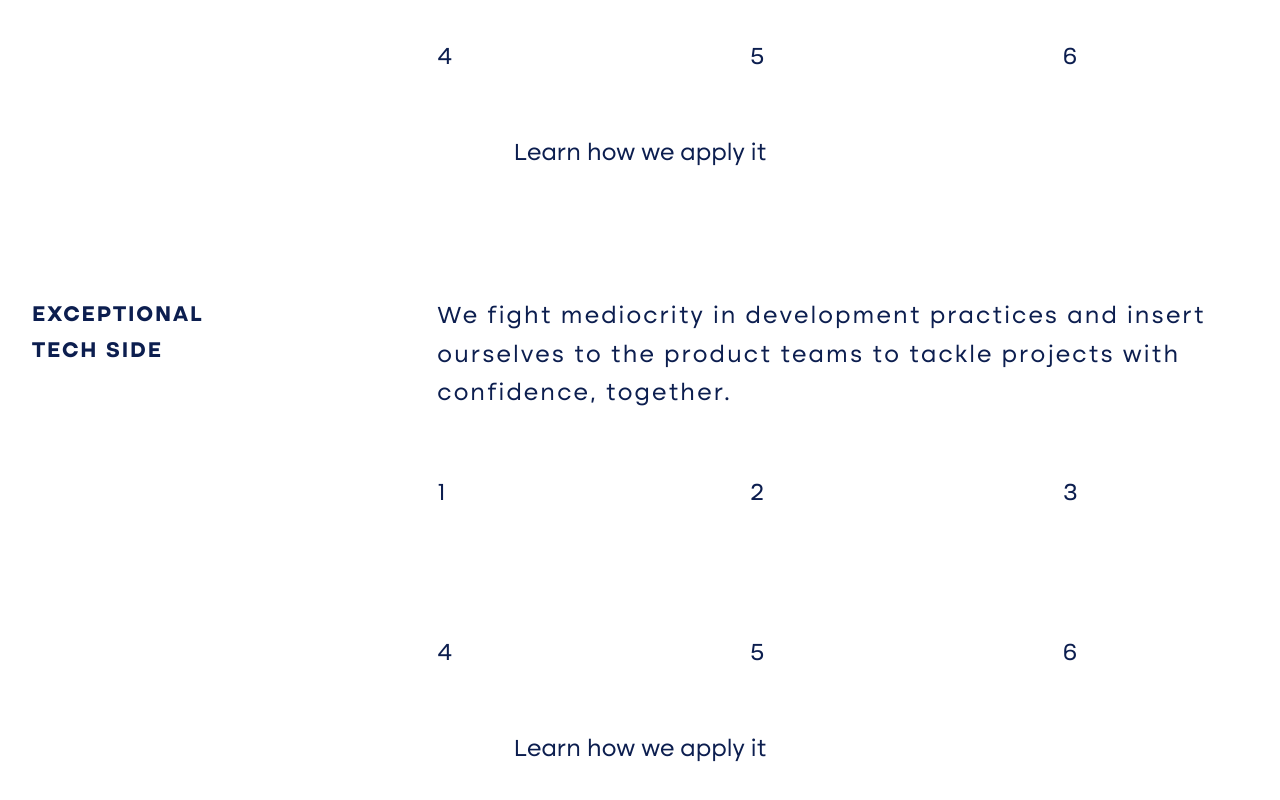
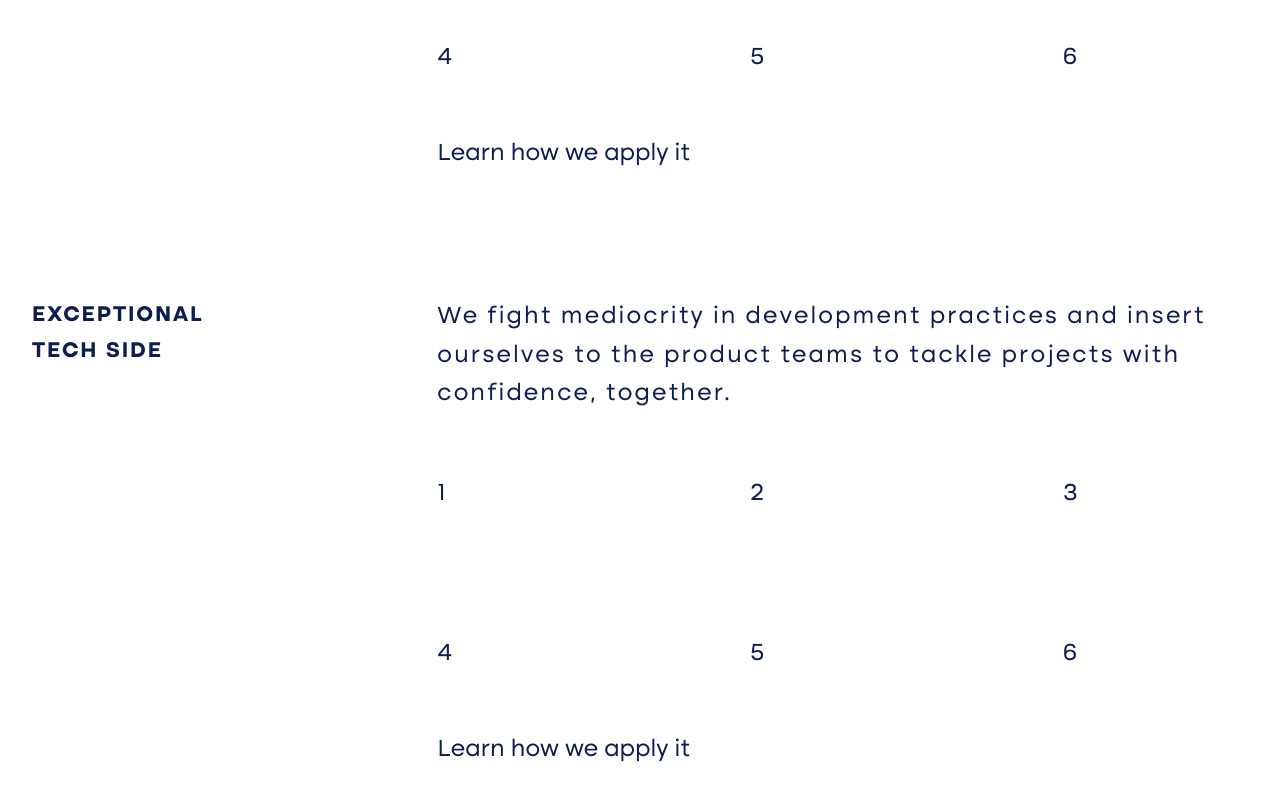
Before and after one commit to rareagency/rare.fi, a Next.js app: page / in a window 1280 px wide. Shown: the part 4060-4860 px from the top of the page. Built offline with nearby package versions, Linux system fonts and the light colour scheme; a small style sheet from the web is missing.

Commit message:
Fix button links

```diff
--- a/components/Company/FeatureBox.tsx
+++ b/components/Company/FeatureBox.tsx
@@ -37,12 +37,13 @@ const FeatureBox = () => {
           <div>6</div>
         </div>
       </div>
-      <Button
-        className="mt-16 row-start-3 col-start-4 col-span-2 md:row-start-4 md:col-start-2 md:col-span-full"
-        kind="secondary"
-      >
-        <Link href="#">Learn how we apply it</Link>
-      </Button>
+      <div className="mt-16 row-start-3 col-start-4 col-span-2 md:row-start-4 md:col-start-2 md:col-span-full">
+        <Link href="#">
+          <a>
+            <Button kind="secondary">Learn how we apply it</Button>
+          </a>
+        </Link>
+      </div>
     </section>
   );
 };
```
